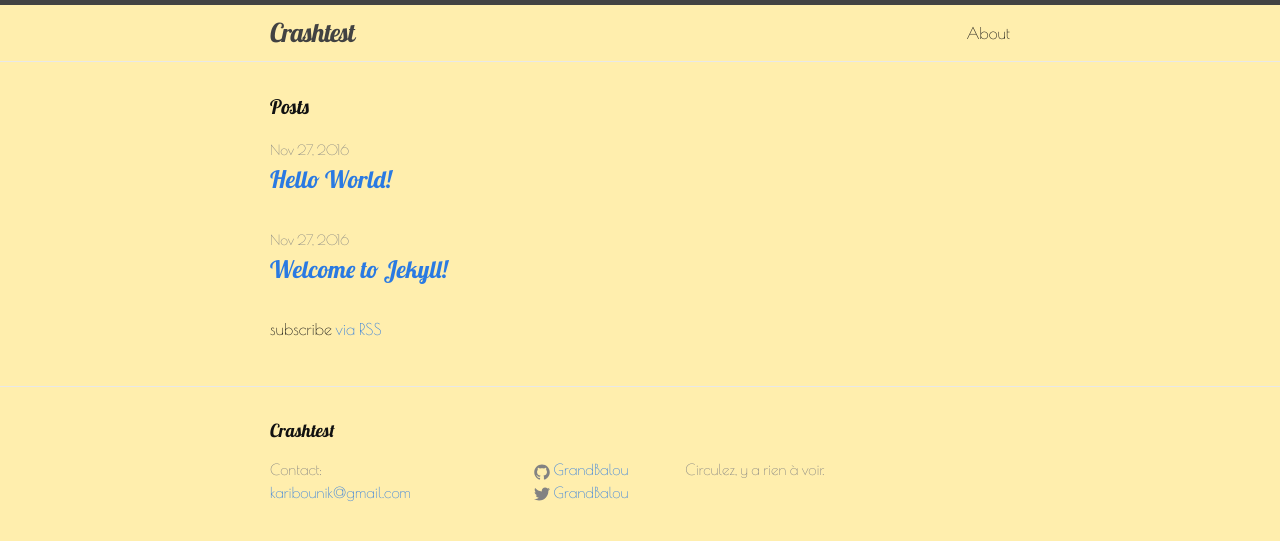
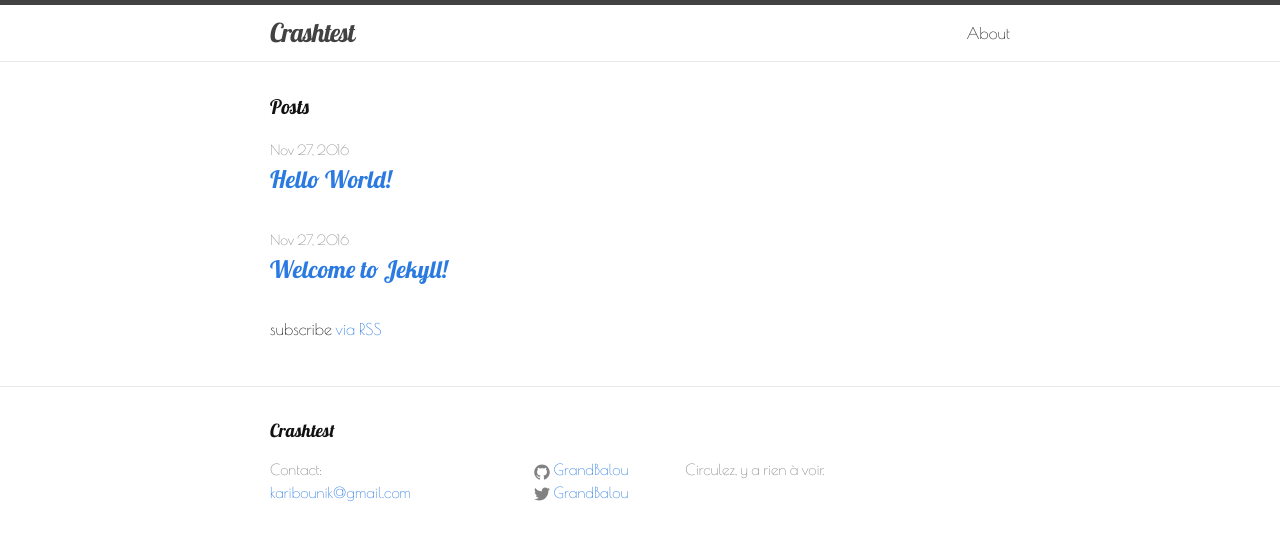
Before and after one commit to GrandBalou/grandbalou.github.io, a Jekyll site: the page built from index.html, in a window 1280 px wide. Shown: the top 541 px of the page. Built offline with Jekyll 4.4.1, drawn with Linux system fonts in a browser that asks for light colours.

Commit message:
Update main.scss

```diff
--- a/css/main.scss
+++ b/css/main.scss
@@ -16,7 +16,7 @@ $base-line-height: 1.5;
 $spacing-unit:     30px;
 
 $text-color:       #111;
-$background-color: #ffeead;
+$background-color: #fff;
 $brand-color:      #2a7ae2;
 
 $grey-color:       #828282;
```
